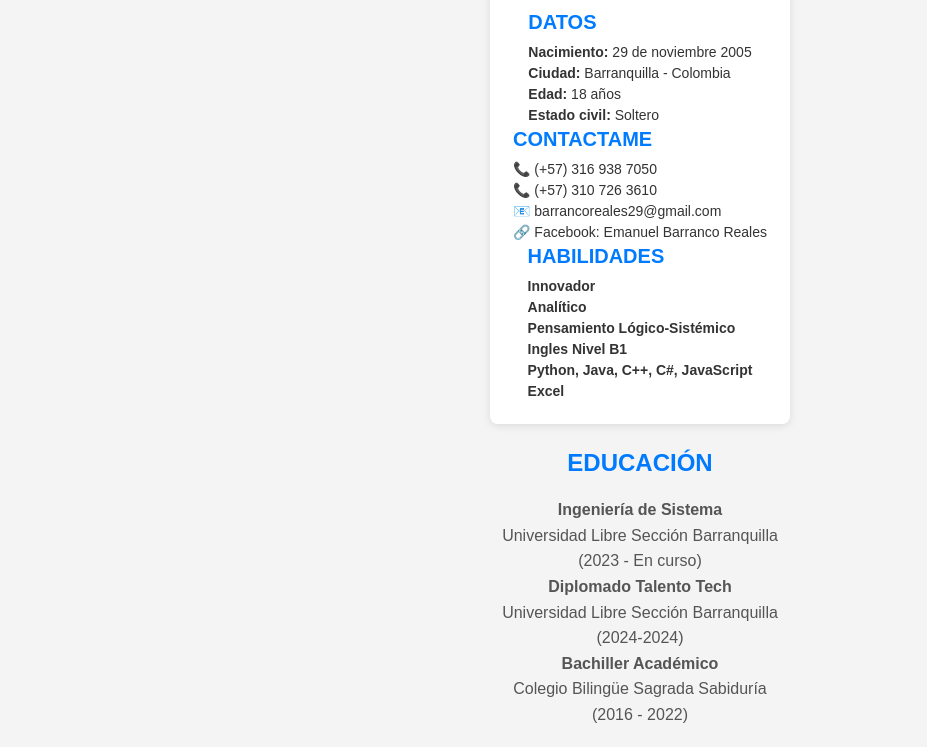
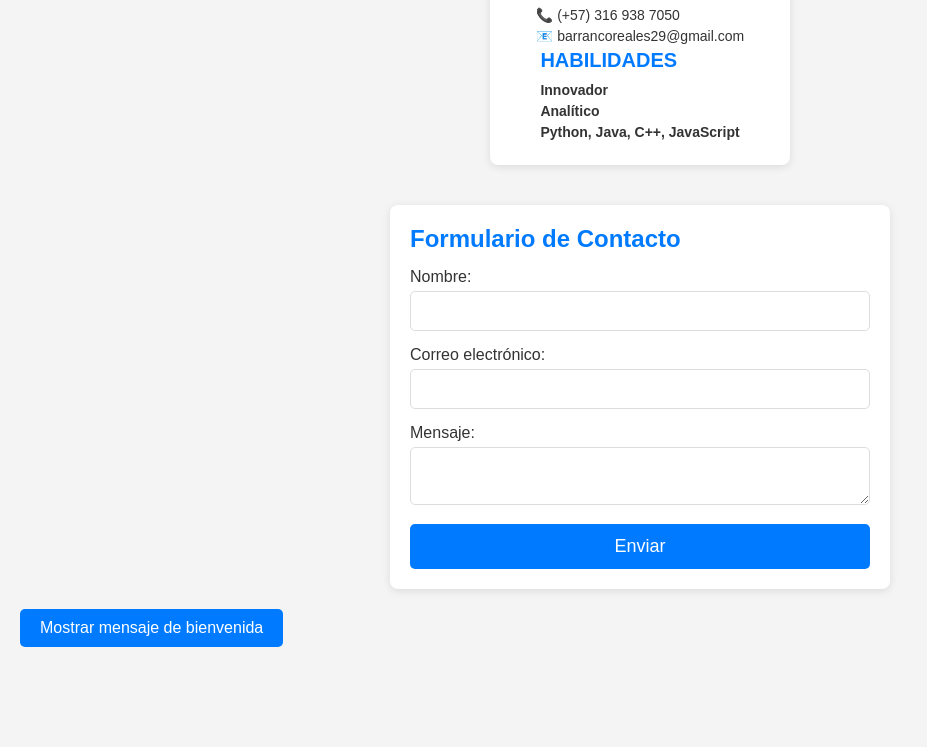
Before and after one commit to EmanuelBr7s/Hoja_Vida, a plain HTML site: page src/page/index.html in a window 1280 px wide. Shown: the part 671-1418 px from the top of the page, without its empty margins (0-927 px from the left). After the commit the page ends 1338 px from the top, so only its background shows below. Drawn offline with Linux system fonts and the light colour scheme.

Commit message:
Laboratorio: Hoja de vida

```diff
--- a/src/page/index.html
+++ b/src/page/index.html
@@ -7,6 +7,7 @@
     <link rel="stylesheet" href="/src/style/style.css">
 </head>
 <body>
+
     <!-- Header separado del contenedor principal -->
     <header>
         <div class="header-content">
@@ -18,9 +19,10 @@
     <div class="container">
         <section class="profile">
             <h3>PERFIL PERSONAL</h3>
-            <p>Como ingeniero de sistemas, estoy capacitado para la resolución de problemas y la optimización de sistemas informáticos, a su vez dar uso de mis conocimientos al servicio de la sociedad. Además, soy una persona sociable, capaz de integrarme en cualquier entorno, comprenderlo y adaptarme a él.</p>
-            <p>Mi capacidad <strong>Analítica</strong> me permite abordar desafíos complejos con precisión y eficiencia. A través de un enfoque <strong>meticuloso</strong>, descompongo problemas en componentes manejables y diseño soluciones efectivas. Este enfoque analítico me ha permitido llevar a cabo proyectos exitosos que han mejorado la eficiencia y la calidad de sistemas informáticos.</p>
-            <p>Mi compromiso es <strong>inquebrantable</strong>: siempre daré el máximo esfuerzo para asegurar que mi labor se cumple con excelencia. Estoy comprometido con la calidad e innovación en todo lo que hago, y considero que es fundamental contribuir de manera significativa a nuestro mundo en constante evolución.</p>
+            <p>Como ingeniero de sistemas, estoy capacitado para la resolución de problemas y la optimización de sistemas informáticos, a su vez dar uso de mis conocimientos
+                y la optimización de sistemas informáticos, a su vez dar uso de mis conocimientos al servicio de la sociedad.
+            </p><br>
+            <!-- El resto del contenido de perfil aquí -->
         </section>
 
         <aside class="sidebar">
@@ -38,9 +40,7 @@
             <div class="contacto">
                 <h3>CONTACTAME</h3>
                 <p>📞 (+57) 316 938 7050</p>
-                <p>📞 (+57) 310 726 3610</p>
                 <p>📧 barrancoreales29@gmail.com</p>
-                <p>🔗 Facebook: Emanuel Barranco Reales</p>
             </div>
 
             <div class="habilidades">
@@ -48,20 +48,36 @@
                 <ul>
                     <li><b>Innovador</b></li>
                     <li><b>Analítico</b></li>
-                    <li><b>Pensamiento Lógico-Sistémico</b></li>
-                    <li><b>Ingles Nivel B1</b></li>
-                    <li><b>Python, Java, C++, C#, JavaScript</b></li>
-                    <li><b>Excel</b></li>
+                    <li><b>Python, Java, C++, JavaScript</b></li>
+                    <!-- El resto de habilidades aquí -->
                 </ul>
             </div>
         </aside>
 
-        <section class="education">
-            <h3>EDUCACIÓN</h3>
-            <p><strong>Ingeniería de Sistema</strong><br>Universidad Libre Sección Barranquilla<br>(2023 - En curso)</p>
-            <p><strong>Diplomado Talento Tech</strong><br>Universidad Libre Sección Barranquilla<br>(2024-2024)</p>
-            <p><strong>Bachiller Académico</strong><br>Colegio Bilingüe Sagrada Sabiduría<br>(2016 - 2022)</p>
+        <!-- Formulario de contacto -->
+        <section class="contact-form">
+            <h3>Formulario de Contacto</h3>
+            <form id="contactForm">
+                <div>
+                    <label for="name">Nombre:</label>
+                    <input type="text" id="name" name="name" required>
+                </div>
+                <div>
+                    <label for="email">Correo electrónico:</label>
+                    <input type="email" id="email" name="email" required>
+                </div>
+                <div>
+                    <label for="message">Mensaje:</label>
+                    <textarea id="message" name="message" required></textarea>
+                </div>
+                <button type="submit">Enviar</button>
+            </form>
         </section>
     </div>
+
+    <!-- Botón de bienvenida -->
+    <button  id="welcomeButton">Mostrar mensaje de bienvenida</button>
+
+    <script src="/src/scripts/script.js"></script>
 </body>
 </html>
--- /dev/null
+++ b/src/scripts/script.js
@@ -0,0 +1,24 @@
+// Validación de formulario
+const form = document.getElementById('contactForm');
+
+form.addEventListener('submit', function(event) {
+    const name = document.getElementById('name').value;
+    const email = document.getElementById('email').value;
+
+    // Comprobación de campos vacíos
+    if (name === '' || email === '') {
+        alert('Por favor, completa todos los campos.');
+        event.preventDefault();
+    } else {
+        alert('¡Formulario enviado correctamente!');
+    }
+});
+
+// Función de bienvenida al hacer clic en el botón
+const welcomeButton = document.getElementById('welcomeButton');
+
+if (welcomeButton) {
+    welcomeButton.addEventListener('click', function() {
+        alert('¡Bienvenido a mi página web!');
+    });
+}
--- a/src/style/style.css
+++ b/src/style/style.css
@@ -1,3 +1,4 @@
+/* Estilos generales */
 * {
     margin: 0;
     padding: 0;
@@ -122,6 +123,71 @@ header {
     color: #555;
 }
 
+/* Estilos del formulario de contacto */
+.contact-form {
+    background-color: #fff;
+    padding: 20px;
+    border-radius: 8px;
+    box-shadow: 0 2px 8px rgba(0, 0, 0, 0.1);
+    width: 100%;
+    max-width: 500px;
+    margin: 20px auto;
+}
+
+.contact-form h3 {
+    font-size: 24px;
+    color: #007bff;
+    margin-bottom: 15px;
+}
+
+.contact-form label {
+    font-size: 16px;
+    margin-bottom: 5px;
+    display: block;
+}
+
+.contact-form input,
+.contact-form textarea {
+    width: 100%;
+    padding: 10px;
+    font-size: 16px;
+    margin-bottom: 15px;
+    border: 1px solid #ddd;
+    border-radius: 5px;
+}
+
+.contact-form button {
+    width: 100%;
+    font-size: 18px;
+    padding: 12px;
+    background-color: #007bff;
+    color: white;
+    border: none;
+    cursor: pointer;
+    border-radius: 5px;
+    transition: background-color 0.3s ease;
+}
+
+.contact-form button:hover {
+    background-color: #0056b3;
+}
+
+/* Estilos del botón de bienvenida */
+button {
+    background-color: #007bff;
+    color: white;
+    border: none;
+    padding: 10px 20px;
+    cursor: pointer;
+    font-size: 16px;
+    border-radius: 5px;
+    transition: background-color 0.3s ease;
+}
+
+button:hover {
+    background-color: #0056b3;
+}
+
 /* Estilos responsivos */
 @media (max-width: 768px) {
     .container {
```
